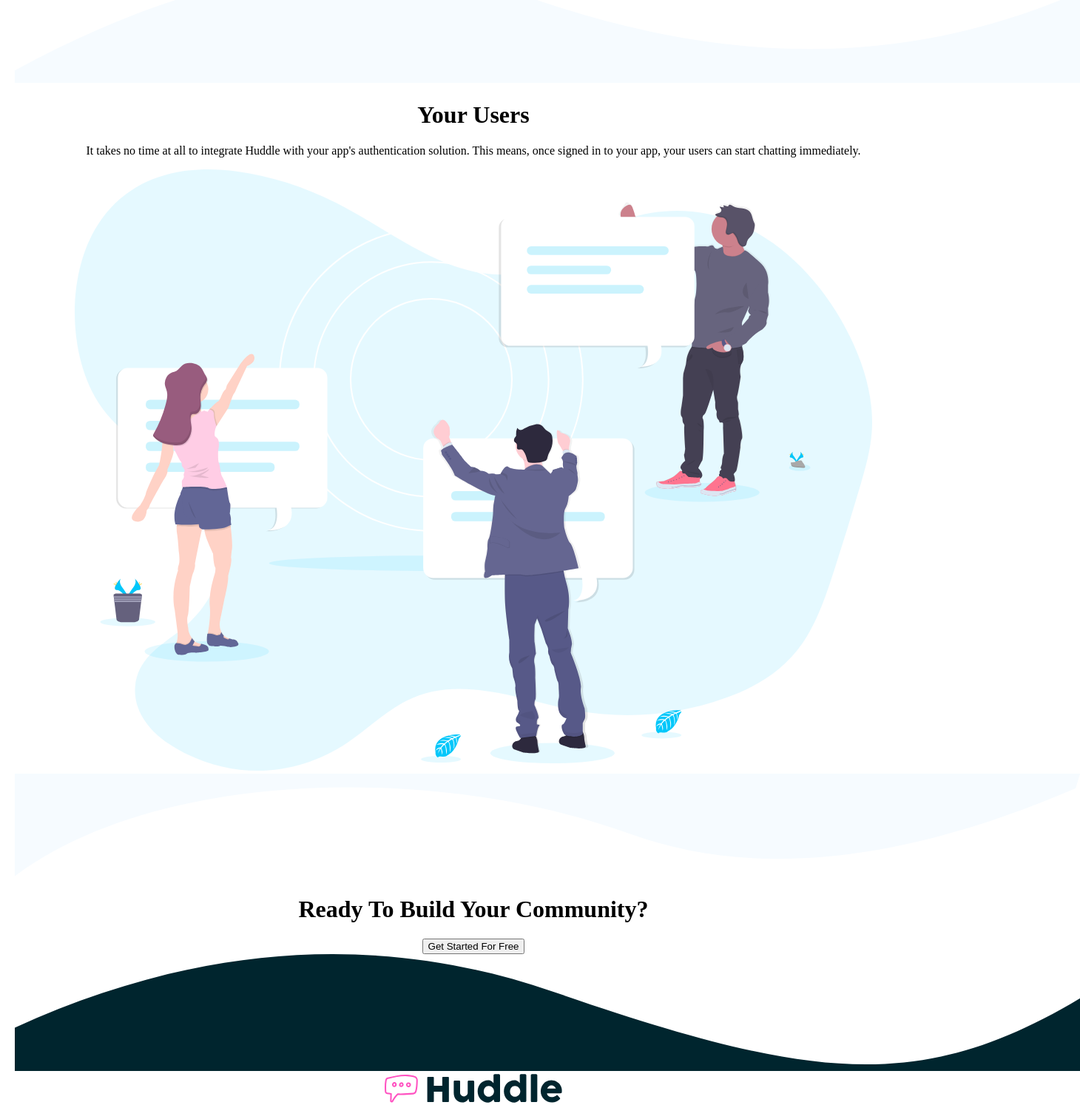
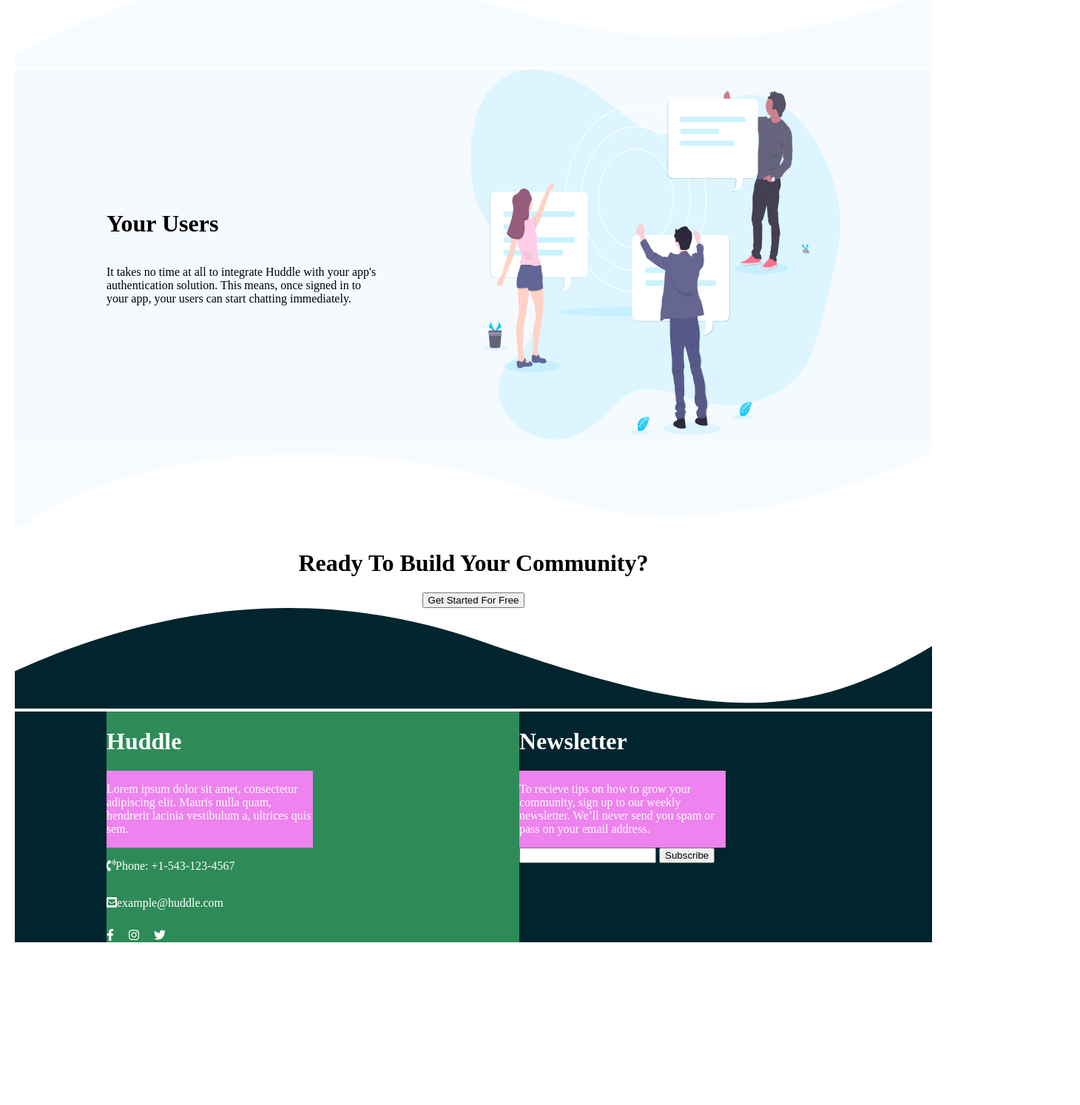
Before and after one commit to rachelakimana/Andela-challenge3, a plain HTML site: page index.html in a window 1280 px wide. Shown: the part 2500-3994 px from the top of the page at 74% size, 1460 px wide, since content can reach past the window. After the commit the page ends 3794 px from the top, so only its background shows below. Drawn offline with Linux system fonts and the light colour scheme.

Commit message:
html desktop design and some css version2

```diff
--- a/index.html
+++ b/index.html
@@ -97,27 +97,36 @@
 
         <script src="" async defer></script>
 
-    </body>
 
         <footer>
-        <img src="./images/bg-footer-top-desktop.svg" id="img-footer-top-desktop.svg" alt="footer-top-desktop.svg">
+            <img src="./images/bg-footer-top-desktop.svg" id="img-footer-top-desktop" alt="footer-top-desktop.svg">
+            <div class="footer-contain1">
                 <div class="footer-contain">
-            <div>
-                <img src="./images/logo.svg" id="img-logo" alt="logo">
+                    <div class="f-logo-awesome">
+                        <!-- <img src="./images/logo.svg" id="img-logo1" alt="logo"> -->
+                        <h1 id="p-newsletter" >Huddle</h1>
+                        <div class="div-receive-tips">
                             <p id="p-lorem-ipsum" >
                                 Lorem ipsum dolor sit amet, consectetur adipiscing elit. Mauris nulla quam, hendrerit lacinia
                                 vestibulum a, ultrices quis sem.
                             </p>
+                        </div>
                         <p id="p-number"> <i class="fas fa-phone-volume"></i>Phone: +1-543-123-4567</p>
                         <p id="p-email" > <i class="fas fa-envelope-square"></i>example@huddle.com</p>
+                        <div class="my-fontawesome">
+                            <div id="facebook"><i class="fab fa-facebook-f"></i></div>
+                            <div id="instagram"><i class="fab fa-instagram"></i></div>
+                            <div id="twitter"><i class="fab fa-twitter"></i></div>
                         </div>
-            <div>
+                    </div>
+                    <div class="f-news-form">
                         <h1 id="p-newsletter" >Newsletter</h1>
+                        <div class="div-receive-tips">
                             <p id="p-recieve-tips" >
                                 To recieve tips on how to grow your community, sign up to our weekly newsletter. We’ll never
                                 send you spam or pass on your email address.
                             </p>
-
+                        </div>
                         <div class="div-form" >
                                 <form>
                                     <input type="email" id="email" name="text1" placeholder="" >
@@ -125,14 +134,11 @@
                                 </form>
                         </div>
                     </div>
+                </div>
 
-            <div class="my-fontawesome">
-                <div id="facebook"><i class="fab fa-facebook-f"></i></div>
-                <div id="instagram"><i class="fab fa-instagram"></i></div>
-                <div id="twitter"><i class="fab fa-twitter"></i></div>
 
             </div>
-        </div>
         </footer>
+    </body>
 
 </html>
--- a/style.css
+++ b/style.css
@@ -115,3 +115,94 @@ body {
     text-align: left;
     padding-right: 20%;
 }
+
+.div-ur-user {
+    display:flex;
+    flex-direction:row;
+    background-color: hsl(207, 100%, 98%);
+
+}
+.div-img-your-user {
+    align-items: center;
+    justify-content: center;
+    width: 50%;
+    padding-right: 10%;
+}
+.user-integrate {
+    display:flex;
+    flex-direction:column;
+    align-items: flex-start;
+    justify-content: center;
+    width: 50%;
+    margin-bottom: 0%;
+    margin-left:10%;
+    margin-right:10%;
+}
+#p-integrate {
+    text-align: left;
+
+}
+#img-your-users {
+    width:500px;
+    height: 500px;
+}
+#top-desktop-2 {
+    width:100%;
+
+}
+#bottom-desktop-2 {
+    width:100%;
+}
+
+.footer-contain1 {
+    display:flex;
+    flex-direction:column;
+    width: 100%;
+    background-color: hsl(192, 100%, 9%);
+}
+.footer-contain {
+    display:flex;
+    flex-direction:row;
+}
+#img-footer-top-desktop{
+    width: 100%;
+}
+.f-logo-awesome {
+    display:flex;
+    flex-direction:column;
+    align-items: flex-start;
+    justify-content: flex-start;
+    color:white;
+    width: 50%;
+    background-color:seagreen;
+    margin-left: 10%;
+}
+.f-news-form {
+    display:flex;
+    flex-direction:column;
+    align-items: flex-start;
+    justify-content: flex-start;
+    color:white;
+    width: 50%;
+}
+.div-receive-tips {
+    width:50%;
+    background-color:violet;
+}
+#img-logo1 {
+    color: white;
+}
+.my-fontawesome {
+    display: flex;
+    flex-direction:row;
+   padding-top:10px;
+}
+#p-lorem-ipsum {
+    text-align: left;
+}
+#p-recieve-tips {
+    text-align: left;
+}
+#instagram, #twitter{
+    padding-left: 20px;
+}
```
Also changed, not shown: 1 other file. Lines whose indentation alone changed are shown as unchanged.
